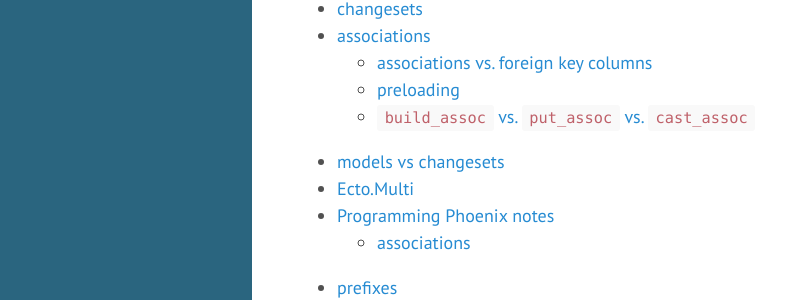
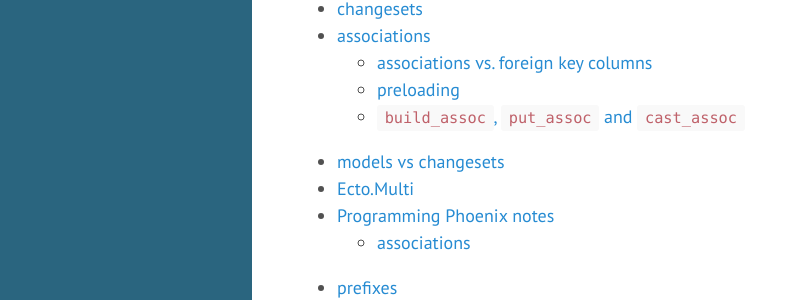
Before and after one commit to tap349/tap349.github.io, a Jekyll site: the page built from _posts/2017-07-27-phoenix-ecto.md, in a window 1280 px wide and 900 px high. Shown: the part 221-521 px from the top of the window, without its empty margins (0-792 px from the left). Built offline with Jekyll 4.4.1, drawn with Linux system fonts in a browser that asks for light colours.

Commit message:
update 2017-07-28_23:50:32

````diff
--- a/_posts/2017-07-27-phoenix-ecto.md
+++ b/_posts/2017-07-27-phoenix-ecto.md
@@ -96,7 +96,7 @@
   posts = Repo.all(Post) |> Repo.preload(:comments)
   ```
 
-### `build_assoc` vs. `put_assoc` vs. `cast_assoc`
+### `build_assoc`, `put_assoc` and `cast_assoc`
 
 - `build_assoc`
 
````
Also changed, not shown: other parts of _posts/2017-07-27-phoenix-ecto.md (+1 -1 lines).
